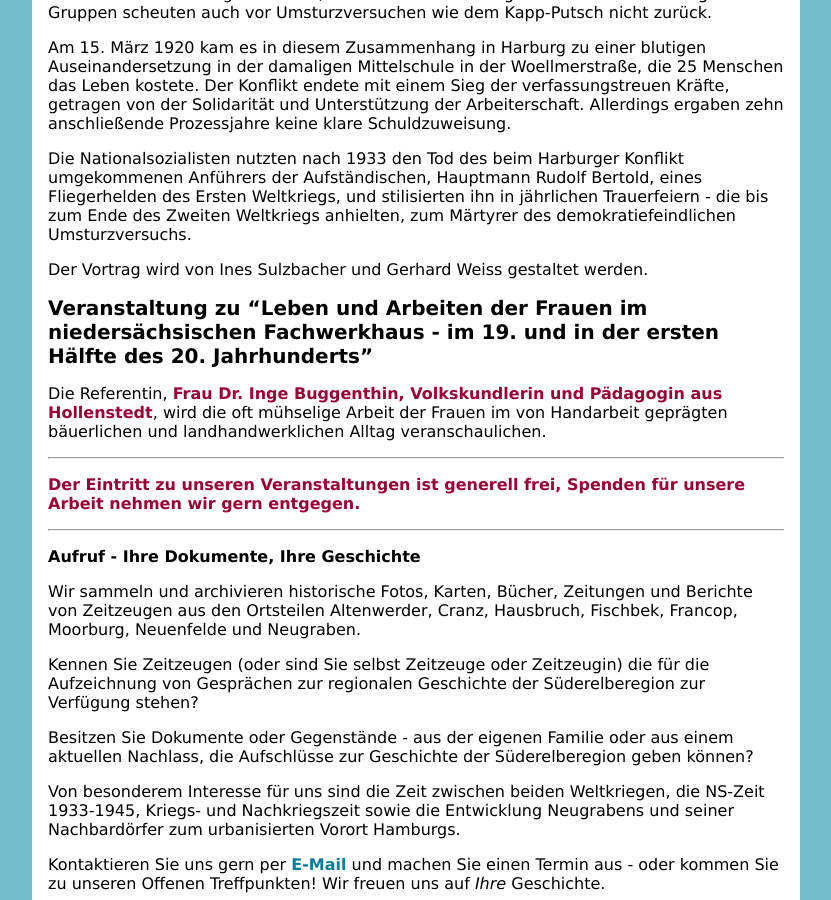
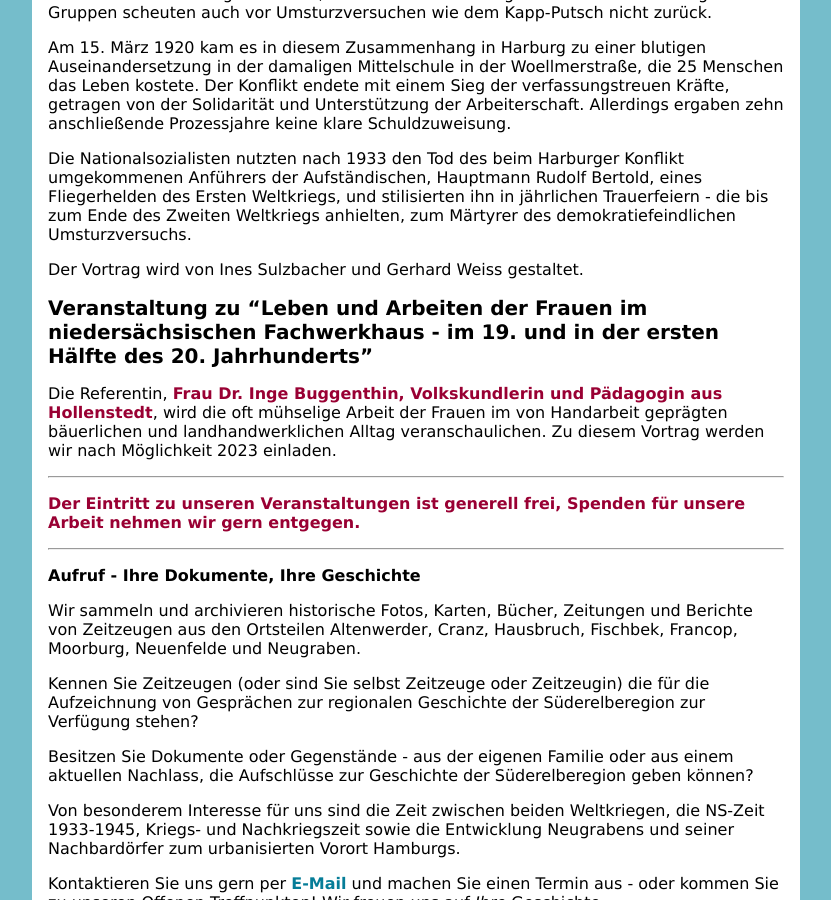
Before and after one commit to kulturhaus-suederelbe/suederelbe-archiv.de, a Jekyll site: the page built from index.md, in a window 1280 px wide and 900 px high, scrolled down 1886 px. Shown: the whole window, without its empty margins (160-991 px from the left). Built offline with Jekyll 4.4.1, drawn with Linux system fonts in a browser that asks for light colours; some of the changed text lies outside the part shown.

Commit message:
Update index.md

```diff
--- a/index.md
+++ b/index.md
@@ -92,12 +92,13 @@ Am 15. März 1920 kam es in diesem Zusammenhang in Harburg zu einer blutigen Aus
 
 Die Nationalsozialisten nutzten nach 1933 den Tod des beim Harburger Konflikt umgekommenen Anführers der Aufständischen, Hauptmann Rudolf Bertold, eines Fliegerhelden des Ersten Weltkriegs, und stilisierten ihn in jährlichen Trauerfeiern - die bis zum Ende des Zweiten Weltkriegs anhielten, zum Märtyrer des demokratiefeindlichen Umsturzversuchs.
 
-Der Vortrag wird von Ines Sulzbacher und Gerhard Weiss gestaltet werden.
+Der Vortrag wird von Ines Sulzbacher und Gerhard Weiss gestaltet.
 
 
 
 ## Veranstaltung zu "Leben und Arbeiten der Frauen im niedersächsischen Fachwerkhaus - im 19. und in der ersten Hälfte des 20. Jahrhunderts"
 Die Referentin, **Frau Dr. Inge Buggenthin, Volkskundlerin und Pädagogin aus Hollenstedt**, wird die oft mühselige Arbeit der Frauen im von Handarbeit geprägten bäuerlichen und landhandwerklichen Alltag veranschaulichen.
+Zu diesem Vortrag werden wir nach Möglichkeit 2023 einladen.
 
 
 
```
Also changed, not shown: other parts of index.md (+2 -2 lines).
